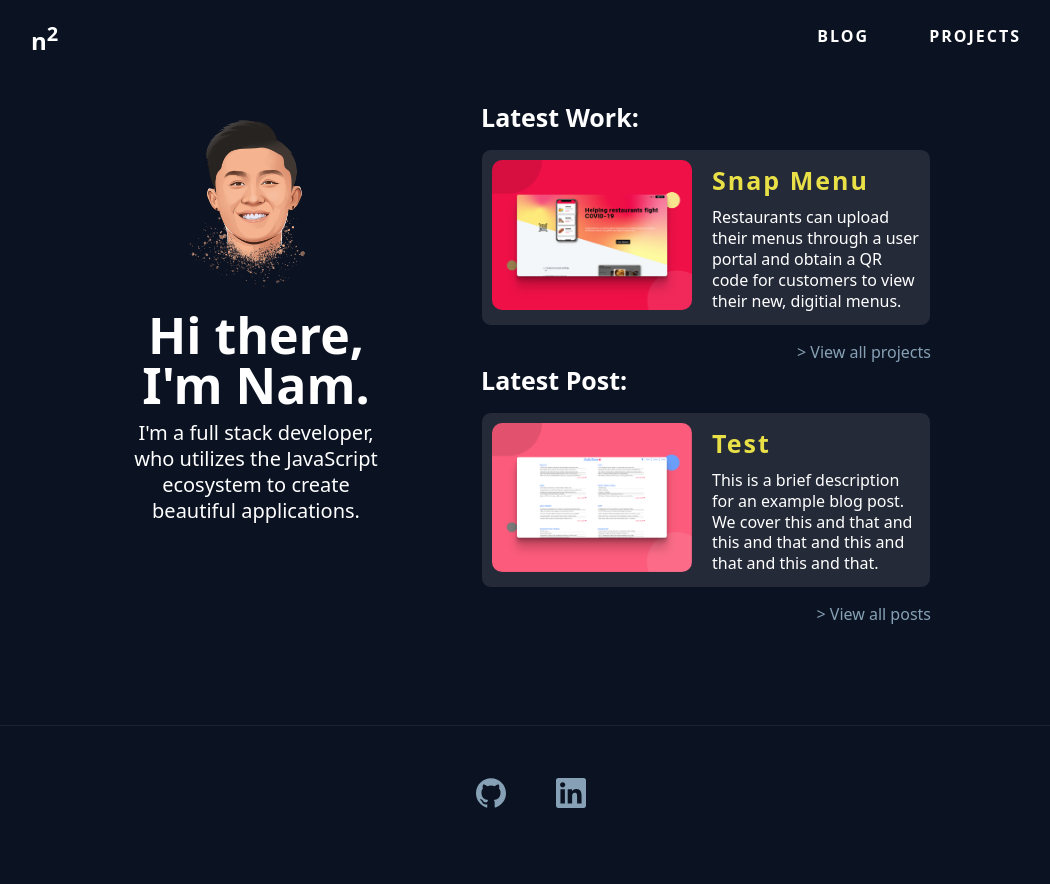
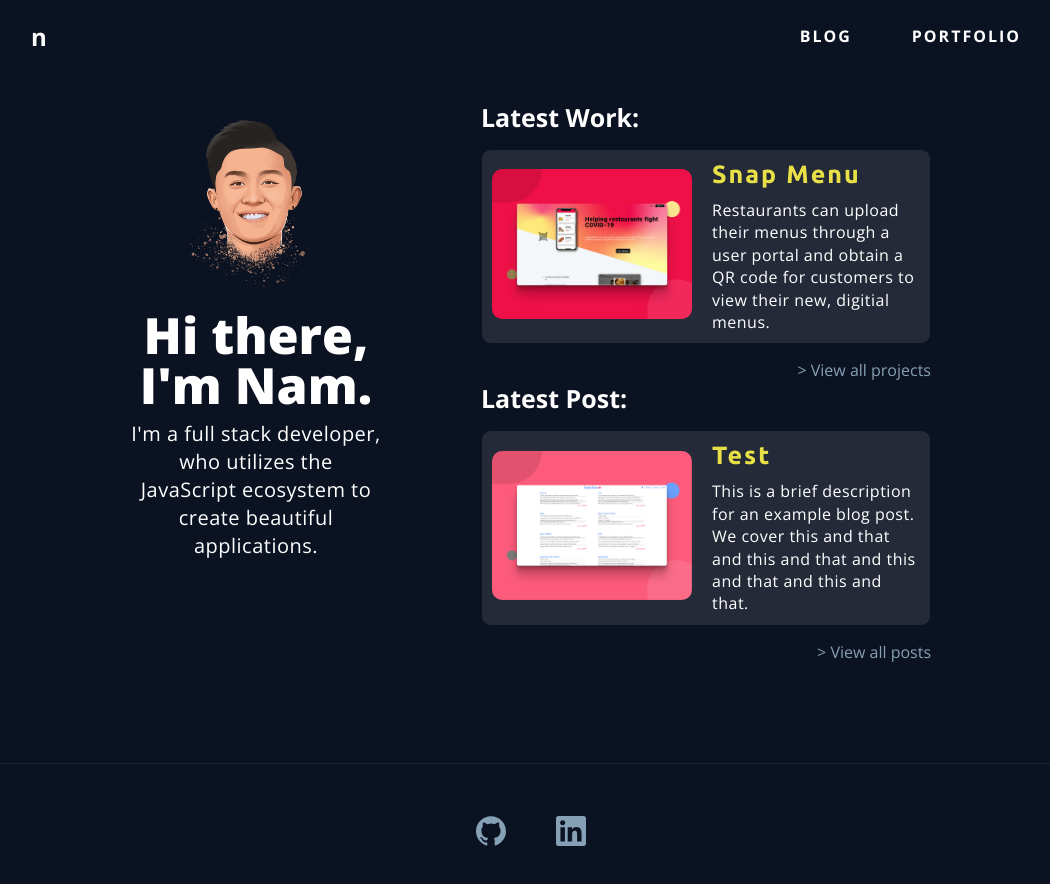
Before and after one commit to namnguyen21/namnguyen, a Next.js app: page / in a window 1280 px wide. Shown: the top 884 px of the page, without its empty margins (109-1159 px from the left). Built offline with nearby package versions, Linux system fonts and the light colour scheme.

Commit message:
added fonts

```diff
--- a/components/Nav.js
+++ b/components/Nav.js
@@ -18,12 +18,10 @@ const Header = styled.nav`
     props.isAtTop
       ? `solid 1px ${props.theme.colors.paper}`
       : "solid 1px #1e232e"};
-  /* display: ${(props) => (props.hasScrolledUp ? null : "none")}; */
+
   transition: all 0.3s;
-  /* transform: ${(props) =>
-    props.hasScrolledUp || (props.isAtTop && !props.hasScrolledUp)
-      ? "translateY(0px)"
-      : "translateY(-100px)"}; */
+
+  font-family: ${(props) => props.theme.font.body};
 `;
 
 const Logo = styled.h1`
@@ -74,67 +72,13 @@ const NavLink = styled.a`
   }
 `;
 
-const HamburgerContainer = styled.div`
-  display: inline-block;
-  position: fixed;
-  right: 20px;
-  top: 20px;
-  @media (min-width: 800px) {
-    display: none;
-  }
-`;
-
-const MobileNav = styled.button`
-  @media (min-width: 800px) {
-    display: none;
-  }
-  @media (max-width: 800px) {
-    background-color: #fff;
-    height: 40px;
-    width: 40px;
-    border-radius: 50%;
-    display: flex;
-    justify-content: center;
-    align-items: center;
-    outline: none;
-    border: none;
-  }
-`;
-const Hamburger = styled.div`
-  display: inline-block;
-  height: 2px;
-  width: 20px;
-  background-color: ${(props) => props.theme.colors.paper};
-  position: relative;
-  &::after,
-  &::before {
-    content: " ";
-    width: 20px;
-    height: 2px;
-    position: absolute;
-    background-color: ${(props) => props.theme.colors.paper};
-    left: 0;
-    right: 0;
-  }
-
-  &::before {
-    top: -5px;
-  }
-
-  &::after {
-    bottom: -5px;
-  }
-`;
-
 export default function Nav({ isAtTop }) {
   return (
     <Header isAtTop={isAtTop}>
       <Container>
         <Link href="/">
-          <a >
-            <Logo>
-              n<sup>2</sup>
-            </Logo>
+          <a>
+            <Logo>n</Logo>
           </a>
         </Link>
         <div style={{ display: "flex" }}>
@@ -142,16 +86,10 @@ export default function Nav({ isAtTop }) {
             <NavLink>Blog</NavLink>
           </Link>
           <Link href="/projects">
-            <NavLink>Projects</NavLink>
+            <NavLink>Portfolio</NavLink>
           </Link>
         </div>
       </Container>
-
-      {/* <HamburgerContainer>
-        <MobileNav>
-          <Hamburger />
-        </MobileNav>
-      </HamburgerContainer> */}
     </Header>
   );
 }
--- a/components/Type.js
+++ b/components/Type.js
@@ -3,8 +3,10 @@ import styled from "styled-components";
 const TypeP = styled.p`
   font-size: ${(props) => (props.size ? props.size : "20px")};
   font-weight: 300;
-  line-height: 1.3;
+  line-height: 1.4;
   color: ${(props) => props.theme.colors.text};
+  font-family: ${(props) => props.theme.font.body};
+  letter-spacing: 0.5px;
 `;
 
 export const P = ({ children, className, style, size }) => {
@@ -25,6 +27,7 @@ const TypeH1 = styled.h1`
       : props.color === "link"
       ? props.theme.colors.link
       : props.theme.colors.textSecondary};
+  font-family: ${(props) => props.theme.font.heading};
 `;
 
 export const H1 = ({ children, className, color }) => {
@@ -45,6 +48,7 @@ const TypeH2 = styled.h2`
       : props.color === "link"
       ? props.theme.colors.link
       : props.theme.colors.textSecondary};
+  font-family: ${(props) => props.theme.font.heading};
 `;
 
 export const H2 = ({ children, className, color, style }) => {
@@ -57,7 +61,7 @@ export const H2 = ({ children, className, color, style }) => {
 
 const TypeH3 = styled.h3`
   font-size: 25px;
-  font-weight: 900;
+  font-weight: 700;
   color: ${(props) =>
     props.color === "text"
       ? props.theme.colors.text
@@ -65,6 +69,7 @@ const TypeH3 = styled.h3`
       ? props.theme.colors.link
       : props.theme.colors.textSecondary};
   letter-spacing: 2px;
+  font-family: ${(props) => props.theme.font.heading};
 `;
 
 export const H3 = ({ children, className, color, style }) => {
--- a/pages/_app.js
+++ b/pages/_app.js
@@ -7,6 +7,10 @@ const THEME = {
     link: "#e8e046",
     text: "#FFFFFF",
     textSecondary: "#86a1b5",
+  },
+  font: {
+    body: "'Open Sans', sans-serif",
+    heading: "'Ubuntu', sans-serif",
   },
 };
 
--- a/pages/blog/[slug].js
+++ b/pages/blog/[slug].js
@@ -25,6 +25,7 @@ const Header = styled.div`
     margin-bottom: 10px;
     font-weight: 900;
     letter-spacing: 2px;
+    font-family: ${(props) => props.theme.font.heading};
   }
 
   p {
@@ -45,6 +46,7 @@ const Content = styled.article`
   h3 {
     color: ${(props) => props.theme.colors.link};
     font-weight: 900;
+    font-family: ${(props) => props.theme.font.heading};
   }
 
   h1 {
@@ -59,6 +61,7 @@ const Content = styled.article`
     line-height: 1.5;
     font-size: 20px;
     font-weight: 300;
+    letter-spacing: 0.5px;
   }
 
   img {
@@ -235,7 +238,7 @@ const Content = styled.article`
   }
 `;
 
-export default function Post({ htmlString, data}) {
+export default function Post({ htmlString, data }) {
   useEffect(() => {
     Prism.highlightAll();
   });
--- a/pages/index.js
+++ b/pages/index.js
@@ -18,6 +18,7 @@ const Intro = styled.h1`
   line-height: 1;
   width: 100%;
   text-align: center;
+  font-family: ${props => props.theme.font.body};
   @media (max-width: 800px) {
     font-size: 60px;
   }
@@ -83,13 +84,6 @@ const ContentBlockHeader = styled.h3`
   margin-bottom: 15px;
 `;
 
-const ContentBlockTitle = styled.h3`
-  font-size: 25px;
-  color: ${(props) => props.theme.colors.link};
-  font-weight: 700;
-  margin-bottom: 10px;
-`;
-
 const Img = styled.img`
   width: 200px;
   border-radius: 10px;
@@ -125,6 +119,7 @@ const ALink = styled.a`
     color: ${(props) => props.theme.colors.link};
   }
   text-align: right;
+  font-family: ${props => props.theme.font.body};
 `;
 
 export default function Home({ latestProj, latestBlog }) {
--- a/styles/globals.css
+++ b/styles/globals.css
@@ -1,8 +1,8 @@
+@import url("https://fonts.googleapis.com/css2?family=Open+Sans:wght@300;400;600;700;800&family=Ubuntu:wght@500;700&display=swap");
+
 html,
 body {
-  font-family: ui-sans-serif, system-ui, -apple-system, BlinkMacSystemFont,
-    Segoe UI, Roboto, Helvetica Neue, Arial, Noto Sans, sans-serif,
-    Apple Color Emoji, Segoe UI Emoji, Segoe UI Symbol, Noto Color Emoji;
+  font-family: "Open Sans", sans-serif;
   background-color: #0b1221;
 }
 
```
